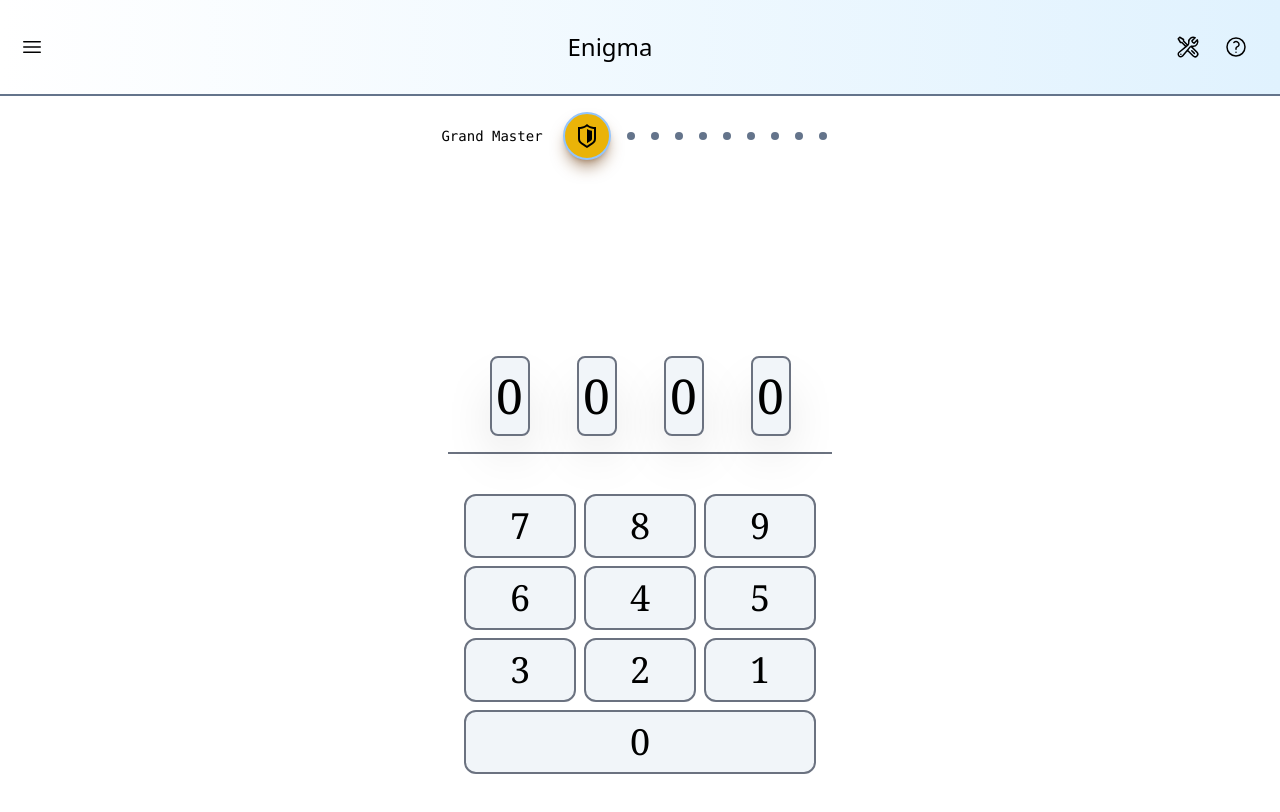
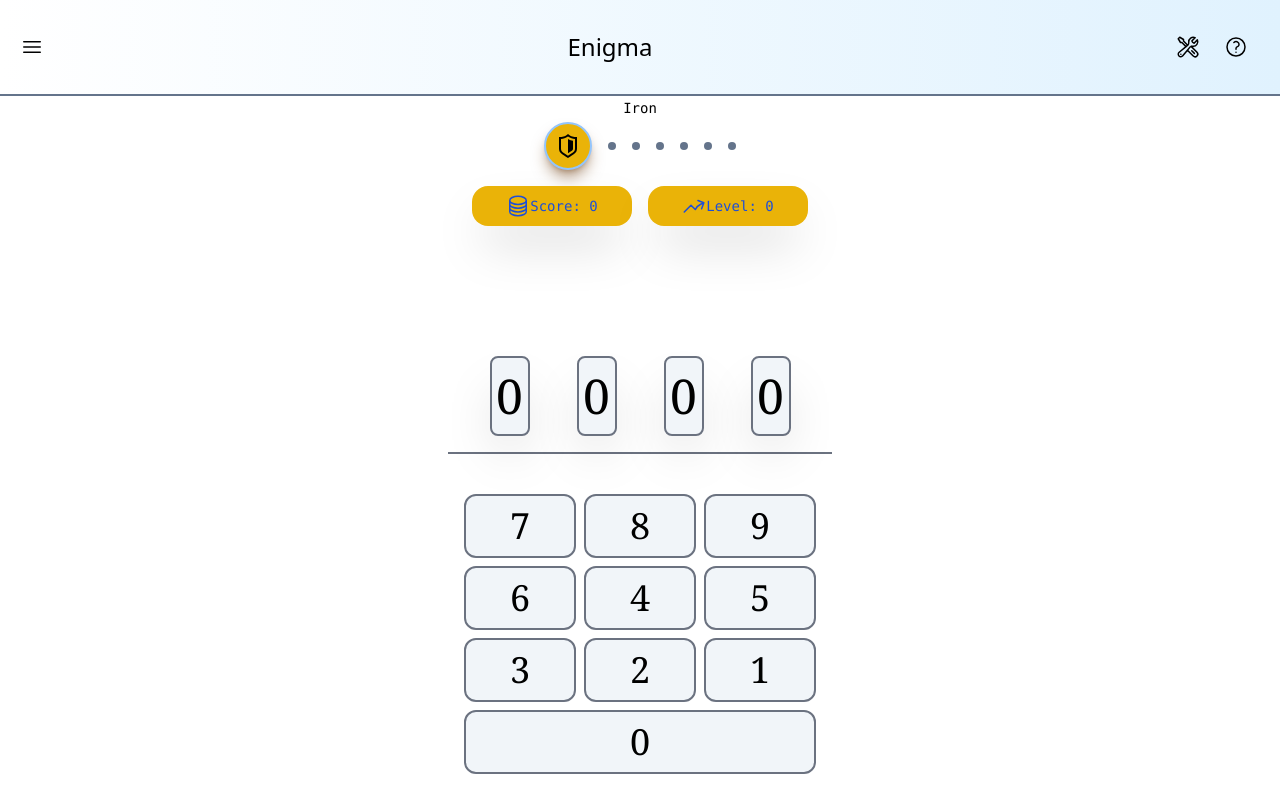
Before and after one commit to Oussamaberg/Enigma, a React (Vite) app: page / in a window 1280 px wide. Shown: the top 812 px of the page. Built offline with nearby package versions, Linux system fonts and the light colour scheme.

Commit message:
add user score

```diff
--- a/src/App.tsx
+++ b/src/App.tsx
@@ -21,6 +21,7 @@ function App() {
   var theme = sessionStorage.getItem("theme");
   var gameMode = sessionStorage.getItem("gameMode");
   var userLevel = sessionStorage.getItem("userLevel");
+
   useEffect(() => {
     if (theme != null) {
       SetDarkMode(theme == "dark");
--- a/src/components/Progress.tsx
+++ b/src/components/Progress.tsx
@@ -1,18 +1,47 @@
 import { useEffect, useState } from "react";
 
 function Progress({ userLevel }) {
-  const progressBar = [0, 1, 2, 3, 4, 5, 6, 7, 8, 9];
+  var userScore = sessionStorage.getItem("userScore");
+  var [score, setScore] = useState(0);
+  const progressBar = [0, 1, 2, 3, 4, 5, 6];
+  const rankTitle= ["Iron", "Silver", "Gold", "Diamond", "Challenger", "Master", "Grand Master"]
   var rank = parseInt(userLevel);
   //const [rank, setRank] = useState(0);
-    //setRank(parseInt(userLevel))
+  //setRank(parseInt(userLevel))
 
+  useEffect(() => {
+    if (userScore != null){
+      setScore((score) => (score + parseInt(userScore)))
+    }
+  },[userScore])
 
+  console.log("my Total score: "+ score+" score:"+userScore)
   const setRankShape = (item, rank) => {
     if (item < rank) {
-      return (<div key ={item}  className=" w-8 h-8 rounded-full  bg-blue-300"></div>);
+      return (
+        <div key={item} className=" w-8 h-8 rounded-full  bg-blue-300 flex justify-center items-center ">
+          <svg
+            xmlns="http://www.w3.org/2000/svg"
+            fill="none"
+            viewBox="0 0 24 24"
+            strokeWidth={1.5}
+            stroke="currentColor"
+            className="w-6 h-6"
+          >
+            <path
+              strokeLinecap="round"
+              strokeLinejoin="round"
+              d="M9 12.75L11.25 15 15 9.75M21 12c0 1.268-.63 2.39-1.593 3.068a3.745 3.745 0 01-1.043 3.296 3.745 3.745 0 01-3.296 1.043A3.745 3.745 0 0112 21c-1.268 0-2.39-.63-3.068-1.593a3.746 3.746 0 01-3.296-1.043 3.745 3.745 0 01-1.043-3.296A3.745 3.745 0 013 12c0-1.268.63-2.39 1.593-3.068a3.745 3.745 0 011.043-3.296 3.746 3.746 0 013.296-1.043A3.746 3.746 0 0112 3c1.268 0 2.39.63 3.068 1.593a3.746 3.746 0 013.296 1.043 3.746 3.746 0 011.043 3.296A3.745 3.745 0 0121 12z"
+            />
+          </svg>
+        </div>
+      );
     } else if (item == rank) {
       return (
-        <div key ={item} className=" w-12 h-12  border-blue-300 border-2 rounded-full bg-yellow-500 shadow-lg shadow-yellow-900/50 flex justify-center items-center">
+        <div
+          key={item}
+          className=" w-12 h-12  border-blue-300 border-2 rounded-full bg-yellow-500 shadow-lg shadow-yellow-900/50 flex justify-center items-center"
+        >
           <svg
             xmlns="http://www.w3.org/2000/svg"
             width="24"
@@ -24,15 +53,58 @@ function Progress({ userLevel }) {
         </div>
       );
     } else {
-      return <div key ={item}  className=" w-2 h-2 rounded-full  bg-slate-500"></div>;
+      return (
+        <div key={item} className=" w-2 h-2 rounded-full  bg-slate-500"></div>
+      );
     }
   };
 
   return (
-    <div className="absolute top-0 place-self-auto w-full h-20  flex justify-center  items-center ">
-      <div className=" font-mono text-sm p-1 ">Grand Master</div>
-      <div className="flex gap-4 justify-center items-center p-4">
+    <div className="absolute top-0 place-self-auto w-full h-20  flex flex-col justify-center  items-center ">
+      <div className=" font-mono text-sm p-1 mt-16 ">{rankTitle[rank]}</div>
+      <div className="flex gap-4 justify-center items-center px-4">
         {progressBar.map((item) => setRankShape(item, rank))}
+      </div>
+      <div className=" flex gap-4 p-4">
+        {" "}
+        <div className=" h-10 w-40 flex justify-center items-center bg-yellow-500 p-2 rounded-2xl text-blue-700 font-mono shadow-2xl text-sm hover:border-blue-700 hover:border-2 hover:text-yellow-500 hover:bg-white transition duration-500">
+          <span>
+            <svg
+              xmlns="http://www.w3.org/2000/svg"
+              fill="none"
+              viewBox="0 0 24 24"
+              stroke-width="1.5"
+              stroke="currentColor"
+              className="w-6 h-6"
+            >
+              <path
+                stroke-linecap="round"
+                stroke-linejoin="round"
+                d="M20.25 6.375c0 2.278-3.694 4.125-8.25 4.125S3.75 8.653 3.75 6.375m16.5 0c0-2.278-3.694-4.125-8.25-4.125S3.75 4.097 3.75 6.375m16.5 0v11.25c0 2.278-3.694 4.125-8.25 4.125s-8.25-1.847-8.25-4.125V6.375m16.5 0v3.75m-16.5-3.75v3.75m16.5 0v3.75C20.25 16.153 16.556 18 12 18s-8.25-1.847-8.25-4.125v-3.75m16.5 0c0 2.278-3.694 4.125-8.25 4.125s-8.25-1.847-8.25-4.125"
+              />
+            </svg>
+          </span>
+          Score: {score}
+        </div>{" "}
+        <div className=" h-10 w-40 flex justify-center items-center bg-yellow-500 p-2 rounded-2xl text-blue-700 font-mono shadow-2xl text-sm hover:border-blue-700 hover:border-2 hover:text-yellow-500 hover:bg-white transition duration-500">
+          <span>
+            <svg
+              xmlns="http://www.w3.org/2000/svg"
+              fill="none"
+              viewBox="0 0 24 24"
+              stroke-width="1.5"
+              stroke="currentColor"
+              className="w-6 h-6"
+            >
+              <path
+                stroke-linecap="round"
+                stroke-linejoin="round"
+                d="M2.25 18L9 11.25l4.306 4.307a11.95 11.95 0 015.814-5.519l2.74-1.22m0 0l-5.94-2.28m5.94 2.28l-2.28 5.941"
+              />
+            </svg>
+          </span>
+          Level: {userLevel}
+        </div>
       </div>
     </div>
   );
--- a/src/components/SuccessModal.tsx
+++ b/src/components/SuccessModal.tsx
@@ -56,6 +56,8 @@ function SuccessModal({ gameStats, succesModal }) {
     var starsArray = [];
     var n_try = gameStats.tryNum;
     var score = maxScore - (time / 1000) * 0.3 * n_try;
+    score = score < 0 ? 0 : score;
+    sessionStorage.setItem("userScore", score.toString());
     var stars = parseInt(score / 20);
     for (var i = 0; i < stars; i++) {
       starsArray.push(i);
@@ -79,7 +81,7 @@ function SuccessModal({ gameStats, succesModal }) {
       >
         <div className="fixed inset-0 z-10 overflow-y-auto mt-60">
           <div className="flex place-content-center p-4 text-center sm:items-center sm:p-0">
-            <div className="backdrop-blur-sm bg-white/30   h-max w-2/3 sm:w-6/12 md:w-4/12 lg:w-3/12 border-1 rounded-lg flex flex-col  justify-center items-center shadow-2xl p-10">
+            <div className="backdrop-blur-md bg-white/30   h-max w-screen sm:w-7/12 md:w-6/12 lg:w-4/12 border-1 rounded-lg flex flex-col  justify-center items-center shadow-2xl p-10">
               <motion.div
                 variants={item}
                 className=" bg-emerald-400 border rounded-full p-2 "
@@ -104,8 +106,8 @@ function SuccessModal({ gameStats, succesModal }) {
                   <span className=" bg-gradient-to-r w-40 rounded-xl p-2 font-mono text-4xl hover:bg-gradient-to-r hover:-translate-y-1 transition duration-1000 ">
                     Time {formatTime()}
                   </span>
-                  <span className=" rounded-xl p-2 font-mono text-4xl hover:-translate-y-1 transition duration-1000">
-                    Try {gameStats.tryNum}
+                  <span className=" flex flex-col rounded-xl p-2 font-mono text-4xl hover:-translate-y-1 transition duration-1000">
+                    <div>Try </div> <div>{gameStats.tryNum}</div>
                   </span>
                 </div>
                 <div className="flex justify-center">
```
